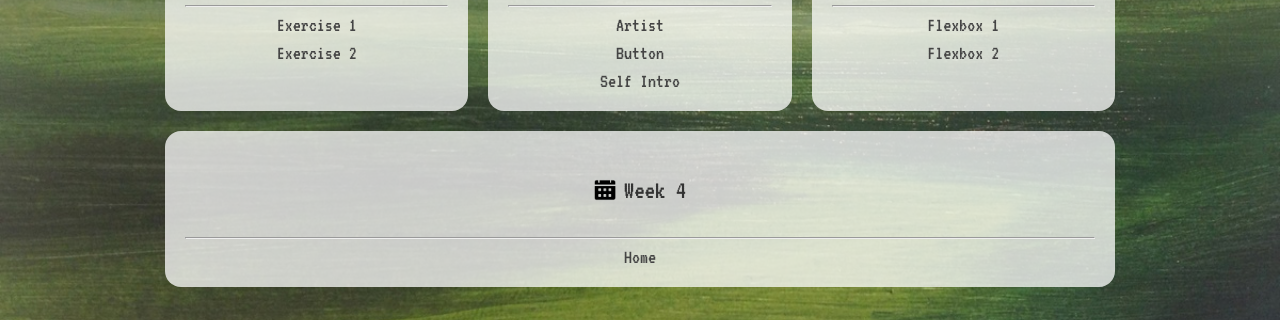
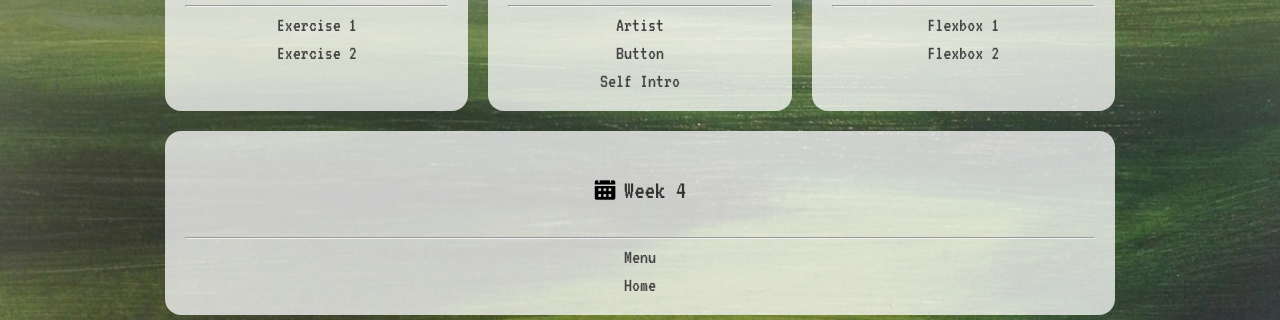
Before and after one commit to jonaschin251025/jonaschin251025.github.io, a plain HTML site: page index.html in a window 1280 px wide. Shown: the part 581-901 px from the top of the page. Drawn offline with Linux system fonts and the light colour scheme.

Commit message:
refactor: added new exercise into the exercise box

```diff
--- a/index.html
+++ b/index.html
@@ -83,6 +83,7 @@
                 </div>
                 <hr>
                 <div class="card-links">
+                    <a href="week4/menu.html" target="_blank">Menu</a>
                     <a href="week4/home.html" target="_blank">Home</a>
                 </div>
             </div>
```
